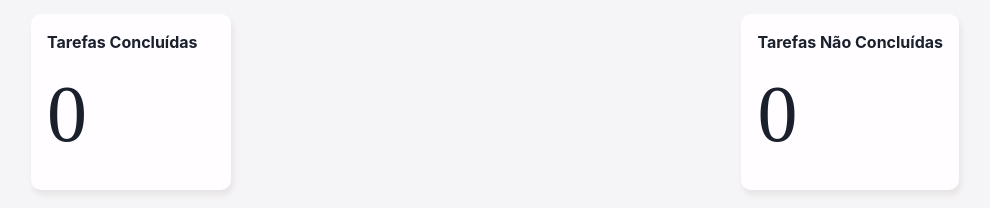
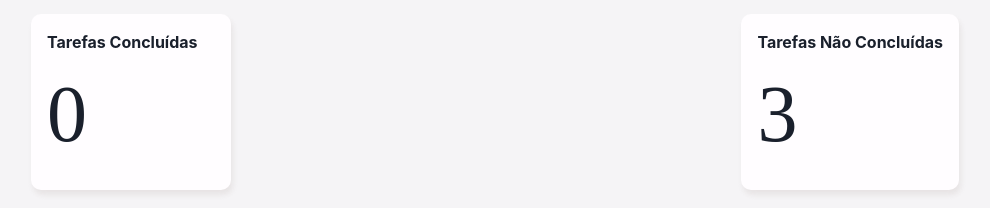
Before and after one commit to andersonlscesar/react-apps, a React (Create React App) app in the folder 01-todolist/: page / in a window 1280 px wide. Shown: the part 128-336 px from the top of the page, without its empty margins (145-1135 px from the left). Built offline with nearby package versions, Linux system fonts and the light colour scheme; a web font is replaced by a local one.

Commit message:
é possível visualizar a quantidade de tarefas concluidas e não concluidas

```diff
--- a/01-todolist/src/App.js
+++ b/01-todolist/src/App.js
@@ -40,7 +40,15 @@ export default function App() {
     */
 
     function handleToggleTask( id ) {
-        setTasks( tasks.map( task => task.id === id ? { ...task, isDone: !task.isDone } : task ))
+        setTasks( tasks.map( task => task.id === id ? { ...task, isDone: !task.isDone } : task ) )
+    }
+
+    function completedTask() {
+        return tasks.filter( task => task.isDone ).length;
+    }
+
+    function uncompletedTask() {
+        return tasks.filter( task => !task.isDone ).length;
     }
 
     return (
@@ -51,11 +59,11 @@ export default function App() {
 
             <div className="status-container">
 
-                <Status data={ tasks }>
+                <Status amount={ completedTask }>
                     Tarefas Concluídas
                 </Status>
 
-                <Status data={ tasks }>
+                <Status amount={ uncompletedTask }>
                     Tarefas Não Concluídas
                 </Status>
 
--- a/01-todolist/src/Components/Status.js
+++ b/01-todolist/src/Components/Status.js
@@ -1,9 +1,9 @@
-export default function Status({ children }) {
+export default function Status({ children, amount }) {
 
     return (
         <div className="status">
             <h2>{ children }</h2>
-            <span className="status__number">0</span>
+            <span className="status__number">{ amount() }</span>
         </div>
     );
 }
```
